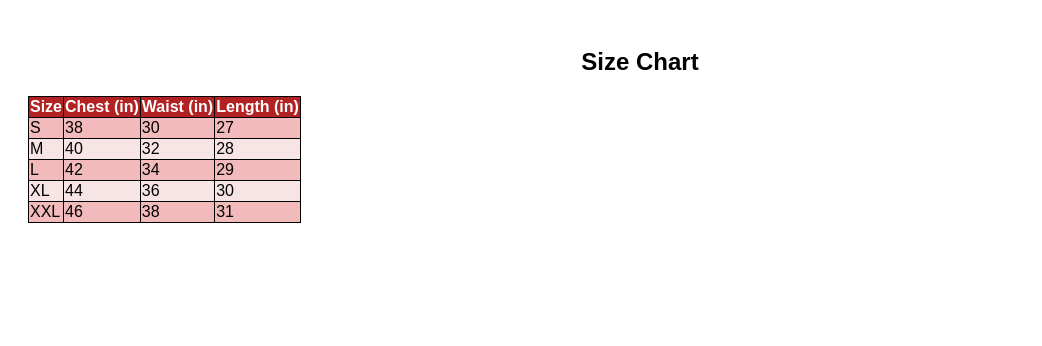
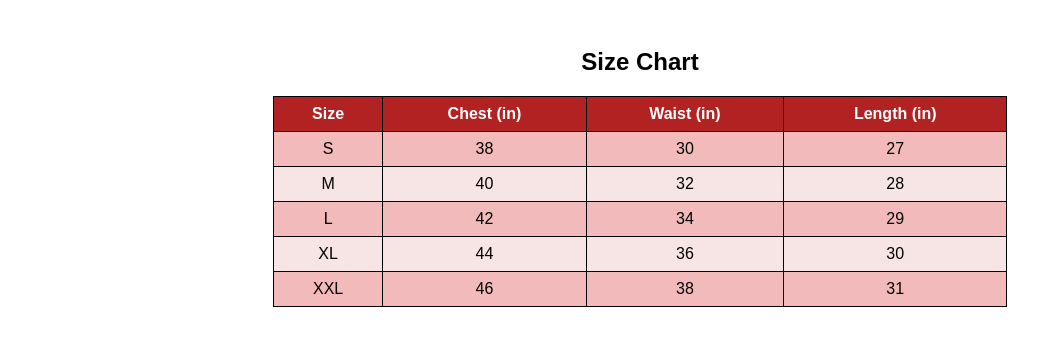
Before and after one commit to acciojob/myntra-size-chart-saurabhcses, a website: page main.html in a window 1280 px wide. Shown: the whole page, without its empty margins (0-1042 px from the left). Drawn offline with Linux system fonts and the light colour scheme.

Commit message:
created a submission

```diff
--- a/styles.css
+++ b/styles.css
@@ -10,21 +10,26 @@ h2 {
 
 table {
     border-collapse: collapse;
+    width: 60%;
+    margin: auto;
+    text-align: center;
+    font-size: 16px;
 }
 
 th, td {
     border: 1px solid #000;
+    padding: 8px;
 }
 
 thead th {
-    background-color: #b22222;
+    background-color: #b22222; /* dark red */
     color: white;
 }
 
 tbody tr:nth-child(odd) {
-    background-color: #f2baba;
+    background-color: #f2baba; /* light red shade */
 }
 
 tbody tr:nth-child(even) {
-    background-color: #f7e5e5;
+    background-color: #f7e5e5; /* very light red shade */
 }
```
